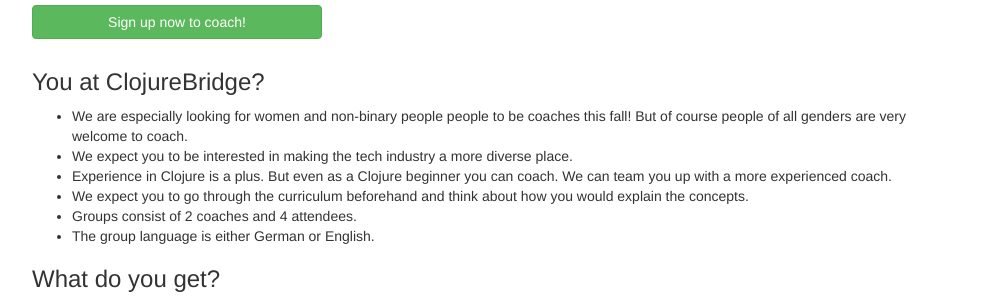
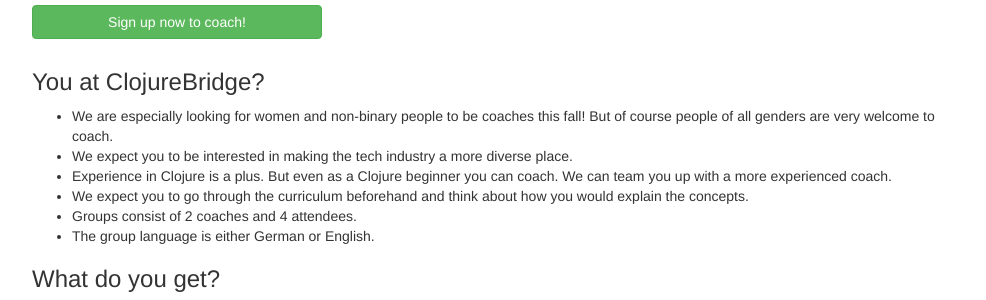
Before and after one commit to clojurebridge-berlin/clojurebridge-berlin.github.io, a Jekyll site: the page built from coach.md, in a window 1280 px wide. Shown: the part 779-1079 px from the top of the page, without its empty margins (143-1129 px from the left). Built offline with Jekyll 4.4.1, drawn with Linux system fonts in a browser that asks for light colours.

Commit message:
People are people but we don't need to say "people people" :P

```diff
--- a/coach.md
+++ b/coach.md
@@ -29,7 +29,7 @@
 </div>
 
 ### You at ClojureBridge?
-- We are especially looking for women and non-binary people people to be coaches this fall! But of course people of all genders are very welcome to coach.
+- We are especially looking for women and non-binary people to be coaches this fall! But of course people of all genders are very welcome to coach.
 - We expect you to be interested in making the tech industry a more diverse place.
 - Experience in Clojure is a plus. But even as a Clojure beginner you can coach. We can team you up with a more experienced coach.
 - We expect you to go through the curriculum beforehand and think about how you would explain the concepts.
```
